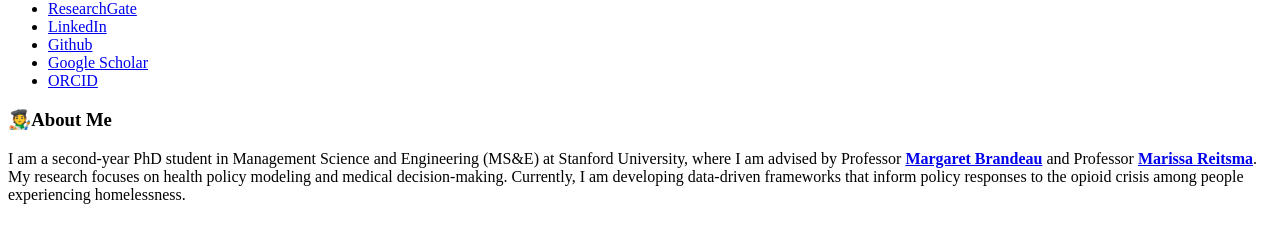
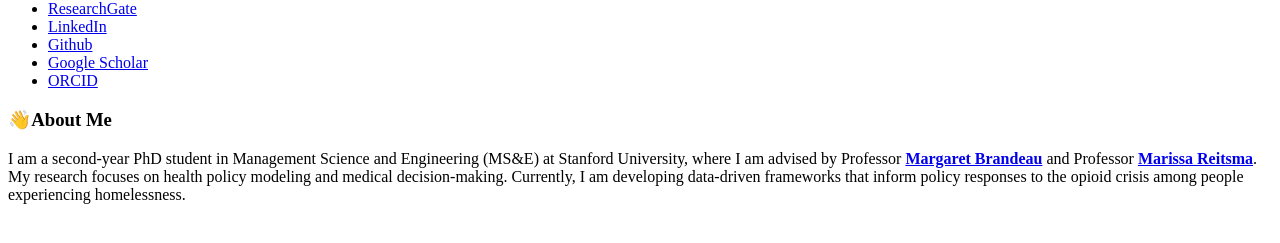
Before and after one commit to yuewei-ling/yuewei-ling.github.io, a Jekyll site: the page built from _pages/includes/intro.md, in a window 1280 px wide. Shown: the part 367-610 px from the top of the page. Built offline with Jekyll 4.4.1, drawn with Linux system fonts in a browser that asks for light colours; our own code applies the rules of GitHub Pages for plain Markdown files.

```diff
--- a/_pages/includes/intro.md
+++ b/_pages/includes/intro.md
@@ -1,3 +1,3 @@
-# 🧑‍🎨About Me
+# 👋About Me
 
 I am a second-year PhD student in Management Science and Engineering (MS&E) at Stanford University, where I am advised by Professor **[Margaret Brandeau](https://profiles.stanford.edu/margaret-brandeau)** and Professor **[Marissa Reitsma](https://healthpolicy.fsi.stanford.edu/people/marissa-reitsma)**. My research focuses on health policy modeling and medical decision-making. Currently, I am developing data-driven frameworks that inform policy responses to the opioid crisis among people experiencing homelessness.
```
